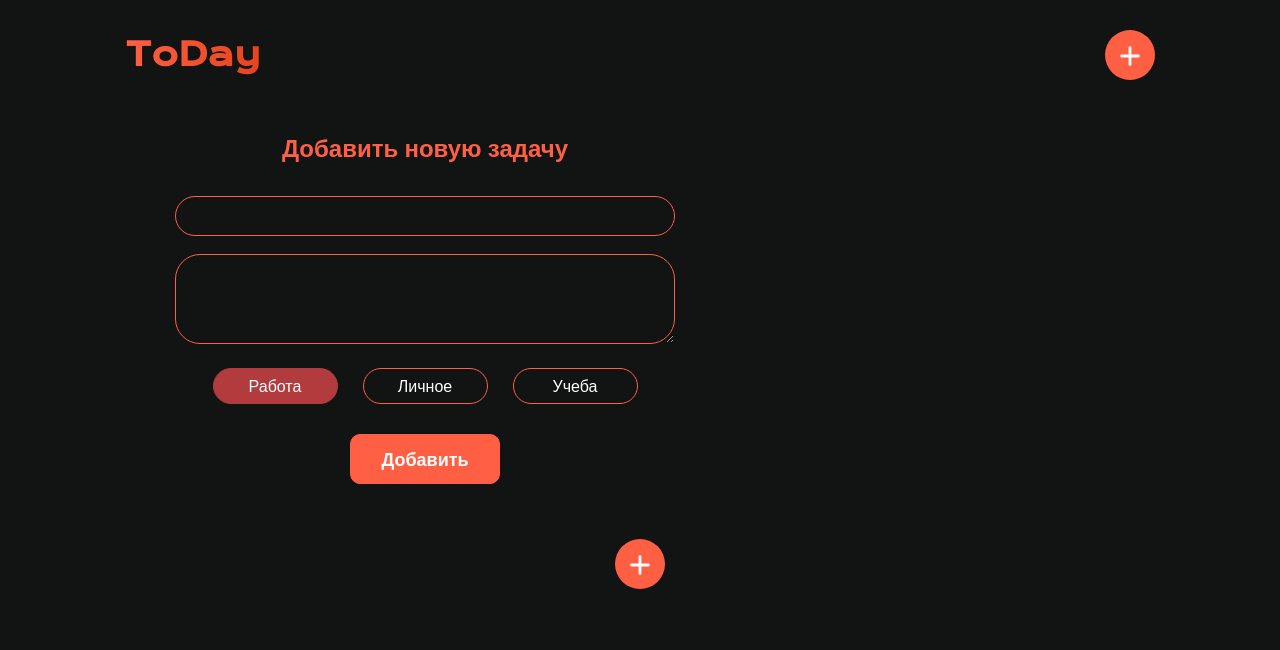
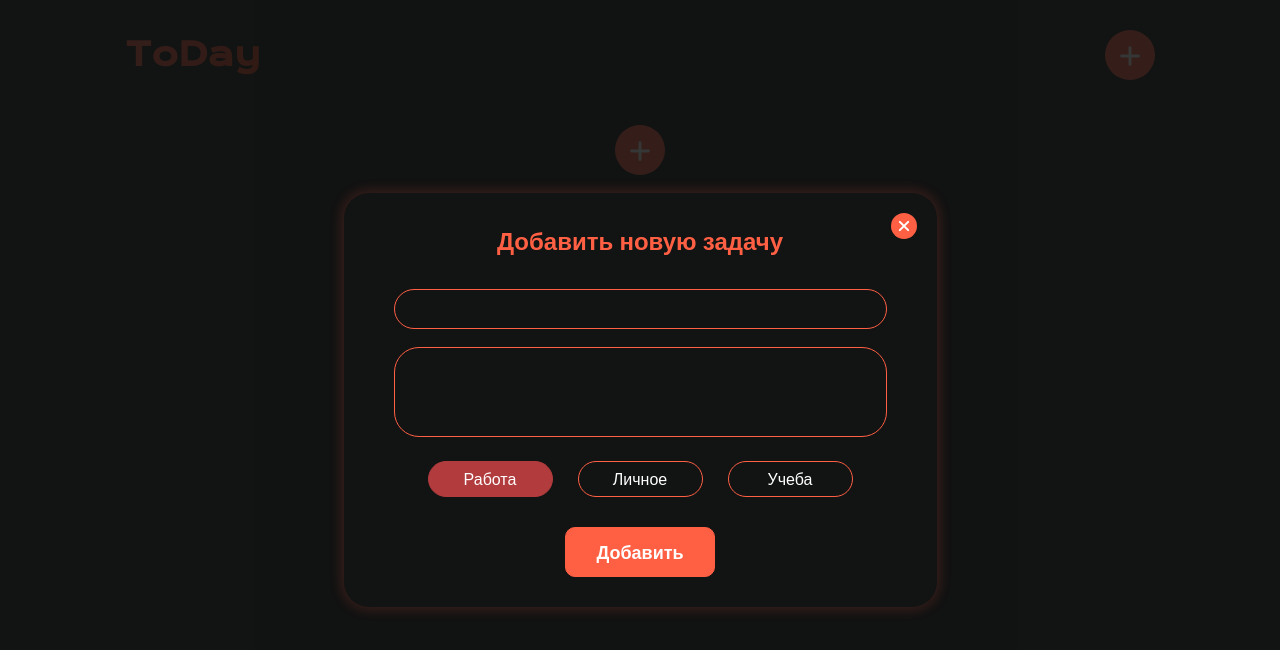
Before and after one commit to twez0/NotesApp, a React (Vite) app: page / in a window 1280 px wide. Both pictures are taken after a click on the button 1130 px from the left and 55 px from the top of the page. Shown: the top 650 px of the page. Built offline with nearby package versions, Linux system fonts and the light colour scheme.

Commit message:
NoteForm styles + addButton + CloseButton

```diff
--- a/src/App.tsx
+++ b/src/App.tsx
@@ -1,3 +1,4 @@
+import { useState } from 'react';
 import Header from './components/Header/Header.tsx';
 import NoteForm from './components/NoteForm/NoteForm.tsx';
 import NoteList from './components/NoteList/NoteList.tsx';
@@ -7,6 +8,10 @@ import { type Note } from './types/note.types.ts';
 
 function App() {
     const [notes, setNotes] = useLocalStorage<Note[]>('notes', []);
+    const [isFormOpen, setIsFormOpen] = useState<boolean>(false);
+
+    const openForm = () => setIsFormOpen(true);
+    const closeForm = () => setIsFormOpen(false);
 
     const deleteNote = (id: number) => {
         setNotes(prev => prev.filter(note => note.id !== id));
@@ -15,12 +20,18 @@ function App() {
     return (
         <>
             <div className='container'>
-                <Header></Header>
+                <Header openForm={openForm}></Header>
                 <NoteForm
+                    isOpen={isFormOpen}
+                    closeForm={closeForm}
                     onAdd={newNote => setNotes(prev => [...prev, newNote])}
                 ></NoteForm>
 
-                <NoteList notes={notes} onDelete={deleteNote}></NoteList>
+                <NoteList
+                    openForm={openForm}
+                    notes={notes}
+                    onDelete={deleteNote}
+                ></NoteList>
             </div>
         </>
     );
--- a/src/components/AddButton/AddButton.tsx
+++ b/src/components/AddButton/AddButton.tsx
@@ -1,9 +1,13 @@
 import AddIcon from '../icons/AddIcon.tsx';
 import './AddButton.scss';
 
-const AddButton = () => {
+interface AddButtonProps {
+    onClick: () => void;
+}
+
+const AddButton = ({ onClick }: AddButtonProps) => {
     return (
-        <button className='add-btn'>
+        <button onClick={onClick} className='add-btn'>
             <AddIcon size={30} color={'#FFFFFF'}></AddIcon>
         </button>
     );
--- /dev/null
+++ b/src/components/CloseButton/CloseButton.scss
@@ -0,0 +1,18 @@
+@use '../../styles/config' as *;
+
+.close-btn {
+    position: absolute;
+    top: 20px;
+    right: 20px;
+    max-width: 30px;
+    max-height: 30px;
+    border: 1px solid transparent;
+    border-radius: 100px;
+    padding: 2px;
+    background: color(primary);
+    transition: all 0.3s ease;
+    &:hover {
+        border: 1px solid color(text-color);
+        background: transparent;
+    }
+}
--- /dev/null
+++ b/src/components/CloseButton/CloseButton.tsx
@@ -0,0 +1,16 @@
+import CloseIcon from '../icons/CloseIcon.tsx';
+import './CloseButton.scss';
+
+interface CloseButtonProps {
+    onClick: () => void;
+}
+
+const CloseButton = ({ onClick }: CloseButtonProps) => {
+    return (
+        <button onClick={onClick} className='close-btn'>
+            <CloseIcon size={20}></CloseIcon>
+        </button>
+    );
+};
+
+export default CloseButton;
--- a/src/components/Header/Header.tsx
+++ b/src/components/Header/Header.tsx
@@ -1,11 +1,15 @@
-import AddButton from '../AddButton/addButton.tsx';
+import AddButton from '../AddButton/AddButton.tsx';
 import './Header.scss';
 
-const Header = () => {
+interface HeaderProps {
+    openForm: () => void;
+}
+
+const Header = ({ openForm }: HeaderProps) => {
     return (
         <header className='header'>
             <h1 className='header__logo'>ToDay</h1>
-            <AddButton></AddButton>
+            <AddButton onClick={openForm}></AddButton>
         </header>
     );
 };
--- a/src/components/NoteForm/NoteForm.scss
+++ b/src/components/NoteForm/NoteForm.scss
@@ -1,12 +1,32 @@
 @use '../../styles/config' as *;
 
+.form-bg {
+    z-index: 1;
+    position: fixed;
+    top: 0;
+    left: 0;
+    width: 100%;
+    height: 100vh;
+    background: rgba(18, 19, 19, 0.85);
+    opacity: 0;
+    pointer-events: none;
+    display: flex;
+    justify-content: center;
+    align-items: center;
+    transition: 0.4s;
+}
+
 .add-form {
+    position: relative;
     max-width: 600px;
     background: color(secondary);
     padding: 30px 50px 30px 50px;
     border-radius: 25px;
     font-weight: font-weight(regular);
     text-align: center;
+    box-shadow: 0 0 13px 2px rgba(255, 96, 68, 0.19);
+    transform: translate(0%, -180%);
+    transition: 0.6s;
 
     & h3 {
         font-size: font-size(xxl);
@@ -19,21 +39,32 @@
         width: 100%;
         height: 40px;
         border: 1px solid color(primary);
+        outline: none;
         border-radius: 25px;
         padding-left: 20px;
         font-size: font-size(lg);
         color: color(text-color);
+        transition: all 0.3s ease;
+        &:focus {
+            box-shadow: 0 0 10px 5px rgba(255, 96, 68, 0.25);
+        }
     }
     &__text {
         margin-top: 18px;
         width: 100%;
         height: 90px;
+        resize: none;
+        outline: none;
         border: 1px solid color(primary);
         border-radius: 25px;
         padding-left: 20px;
         padding-top: 10px;
         font-size: font-size(lg);
         color: color(text-color);
+        transition: all 0.3s ease;
+        &:focus {
+            box-shadow: 0 0 10px 5px rgba(255, 96, 68, 0.25);
+        }
     }
 
     &__category-select {
@@ -51,6 +82,7 @@
         border: 1px solid color(primary);
         font-size: font-size(base);
         padding: 5px 0px 5px 0px;
+        transition: all 0.4s ease;
     }
 
     &__btn {
@@ -83,3 +115,12 @@
     border: 1px solid color(study);
     background: color(study);
 }
+
+.open {
+    opacity: 1;
+    pointer-events: all;
+}
+
+.form-visible {
+    transform: translate(0%, 0%);
+}
--- a/src/components/NoteForm/NoteForm.tsx
+++ b/src/components/NoteForm/NoteForm.tsx
@@ -1,12 +1,15 @@
 import { useState } from 'react';
 import { type Note } from '../../types/note.types';
+import CloseButton from '../CloseButton/CloseButton.tsx';
 import './NoteForm.scss';
 
 interface NoteFormProps {
+    isOpen: boolean;
+    closeForm: () => void;
     onAdd: (newNote: Note) => void;
 }
 
-const NoteForm = ({ onAdd }: NoteFormProps) => {
+const NoteForm = ({ isOpen, closeForm, onAdd }: NoteFormProps) => {
     const [title, setTitle] = useState<string>('');
     const [text, setText] = useState<string>('');
     const [category, setCategory] = useState<Note['category']>('Work');
@@ -29,7 +32,9 @@ const NoteForm = ({ onAdd }: NoteFormProps) => {
     }
 
     return (
-        <div className='add-form'>
+        <div className={`form-bg ${isOpen && 'open'}`}>
+            <div className={`add-form ${isOpen && 'form-visible'}`}>
+                <CloseButton onClick={closeForm}></CloseButton>
                 <h3>Добавить новую задачу</h3>
                 <input
                     className='add-form__title'
@@ -68,6 +73,7 @@ const NoteForm = ({ onAdd }: NoteFormProps) => {
                     Добавить
                 </button>
             </div>
+        </div>
     );
 };
 
--- a/src/components/NoteList/NoteList.tsx
+++ b/src/components/NoteList/NoteList.tsx
@@ -1,14 +1,15 @@
 import { type Note } from '../../types/note.types';
-import AddButton from '../AddButton/addButton.tsx';
+import AddButton from '../AddButton/AddButton.tsx';
 import NoteItem from '../NoteItem/NoteItem.tsx';
 import './NoteList.scss';
 
 interface NoteListProps {
     notes: Note[];
+    openForm: () => void;
     onDelete: (id: number) => void;
 }
 
-const NoteList = ({ notes, onDelete }: NoteListProps) => {
+const NoteList = ({ notes, openForm, onDelete }: NoteListProps) => {
     return (
         <div className='note-list'>
             {notes.map(note => (
@@ -18,7 +19,7 @@ const NoteList = ({ notes, onDelete }: NoteListProps) => {
                     onDelete={() => onDelete(note.id)}
                 ></NoteItem>
             ))}
-            <AddButton></AddButton>
+            <AddButton onClick={openForm}></AddButton>
         </div>
     );
 };
--- /dev/null
+++ b/src/components/icons/CloseIcon.tsx
@@ -0,0 +1,21 @@
+const CloseIcon = ({ size = 20 }) => {
+    return (
+        <svg
+            width={size}
+            height={size}
+            viewBox='0 0 20 20'
+            fill='none'
+            xmlns='http://www.w3.org/2000/svg'
+        >
+            <path
+                d='M5.8335 5.83337L14.1668 14.1667M5.8335 14.1667L14.1668 5.83337'
+                stroke='white'
+                stroke-width='2'
+                stroke-linecap='round'
+                stroke-linejoin='round'
+            />
+        </svg>
+    );
+};
+
+export default CloseIcon;
```
Lines whose indentation alone changed are shown as unchanged.
